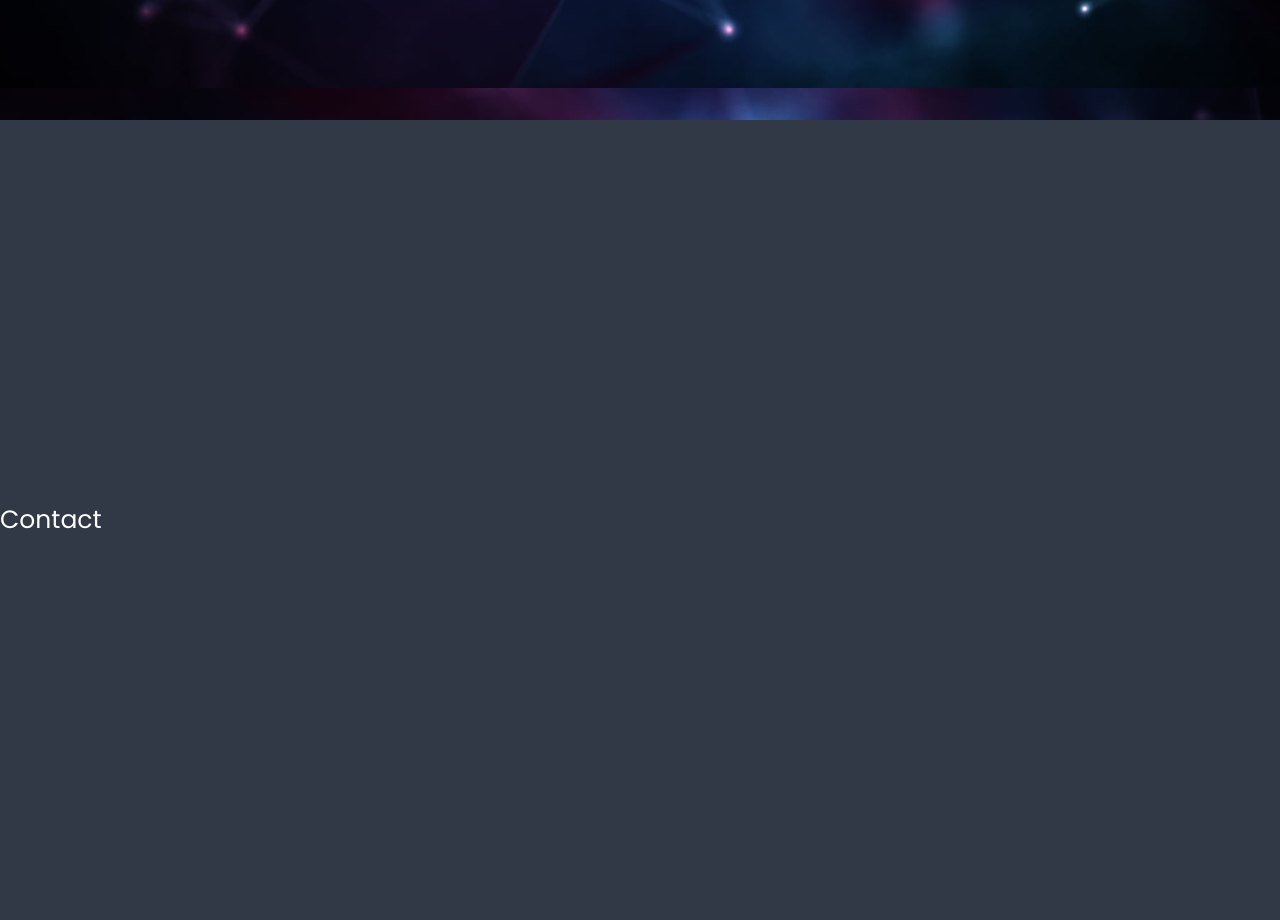
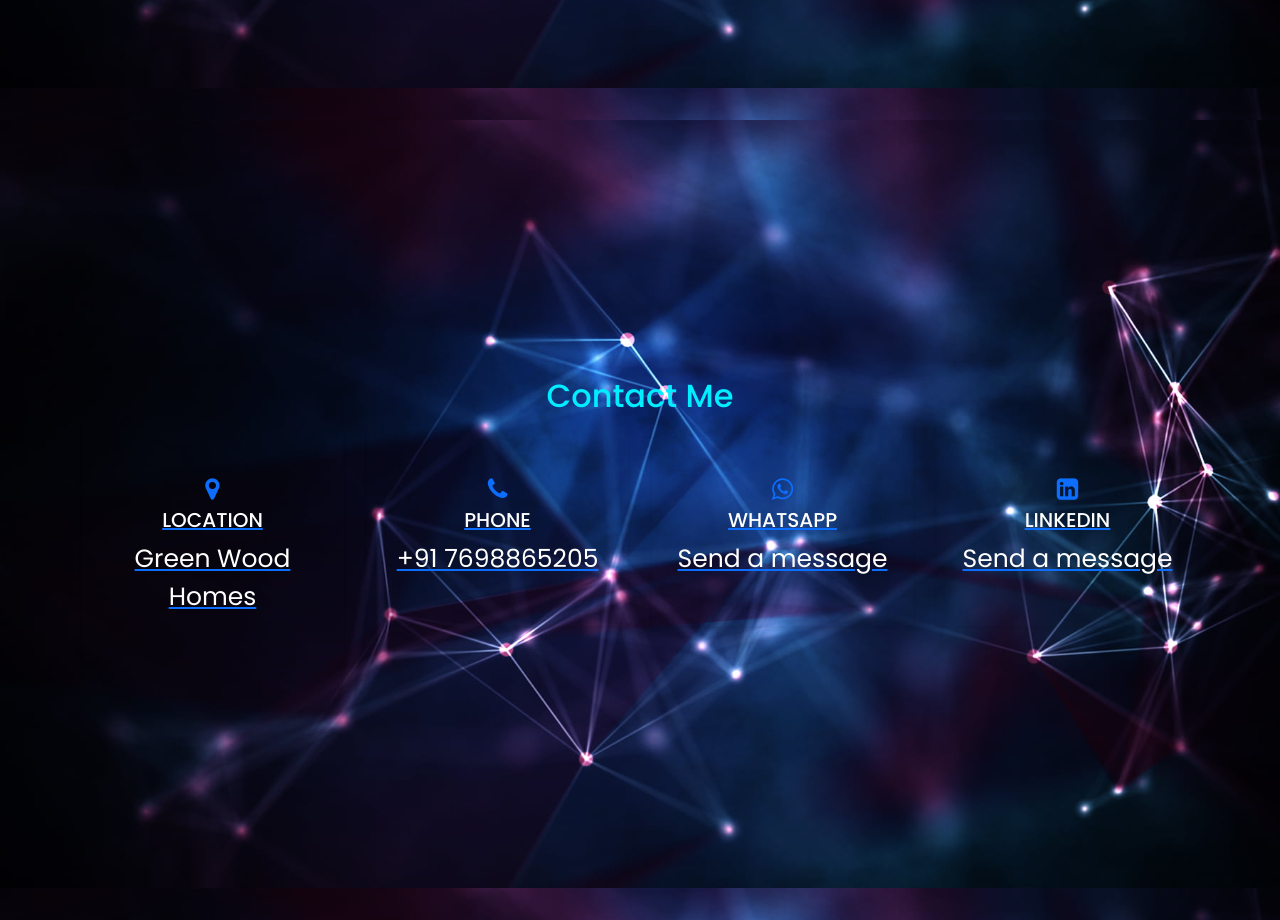
Before and after one commit to tejptl29/ResumeTemplate, a plain HTML site: page index.html in a window 1280 px wide. Shown: the part 2280-3200 px from the top of the page. Drawn offline with nearby package versions, Linux system fonts and the light colour scheme.

Commit message:
complete

```diff
--- a/index.html
+++ b/index.html
@@ -167,9 +167,46 @@
 
     </section>
 
+    <section id="contact"  style="background-image: url(bg-image.jpg);">
+        <div class="container">
+            <div class="block">
+                <h2>Contact Me</h2>
+            </div>
+            <div class="row gy-4">
+                <div class="col-lg-3 col-md-6">
+                    <a class="px-4 py-5 text-center contact-item shadow-sm reset-anchor d-block" href="https://g.co/kgs/gmcJk7W">
+                    <i class="fa fa-map-marker"></i>
+                    <h4 class="contact-item-title h5 text-uppercase" style="color: white;">Location</h4>
+                    <p class="text-sm mb-0" style="color: white; " >Green Wood Homes</p>
+                    </a>
+                </div>
+                <div class="col-lg-3 col-md-6">
+                    <a class="px-4 py-5 text-center contact-item shadow-sm reset-anchor d-block" href="#!">
+                    <i class="fa fa-phone" aria-hidden="true"></i>
+                    <h4 class="contact-item-title h5 text-uppercase" style="color: white;">Phone</h4>
+                    <p class="text-sm mb-0" style="color: white; " >+91 7698865205</p>
+                    </a>
+                </div>
+                <div class="col-lg-3 col-md-6">
+                    <a class="px-4 py-5 text-center contact-item shadow-sm reset-anchor d-block" href="#!">
+                    <i class="fa fa-whatsapp" aria-hidden="true"></i>
+                    <h4 class="contact-item-title h5 text-uppercase" style="color: white;">WhatsApp</h4>
+                    <p class="text-sm mb-0" style="color: white; ">Send a message</p>
+                    </a>
+                </div>
+                <div class="col-lg-3 col-md-6">
+                    <a class="px-4 py-5 text-center contact-item shadow-sm reset-anchor d-block" href="https://www.linkedin.com/in/tejas-patel-081813286">
+                    <i class="	fa fa-linkedin-square" aria-hidden="true"></i>
+                    <h4 class="contact-item-title h5 text-uppercase" style="color: white;">Linkedin</h4>
+                    <p class="text-sm mb-0" style="color: white; ">Send a message</p>
+                    </a>
+                </div>
+            </div>
+
+        </div>
 
 
-    <section id="contact">Contact</section>
+    </section>
 </div>
     <script src="script.js"></script>
     <script src="https://cdn.jsdelivr.net/npm/bootstrap@5.3.3/dist/js/bootstrap.bundle.min.js" integrity="sha384-YvpcrYf0tY3lHB60NNkmXc5s9fDVZLESaAA55NDzOxhy9GkcIdslK1eN7N6jIeHz" crossorigin="anonymous"></script>
--- a/style.css
+++ b/style.css
@@ -136,7 +136,10 @@ section:nth-child(odd) {
     color: rgb(199, 186, 186);
 }
 
-
+#contact .block h2{
+    color: #0ef;
+    text-align: center;
+}
 
 /* Responsive css */
 @media screen and (max-width: 920px) {
```
